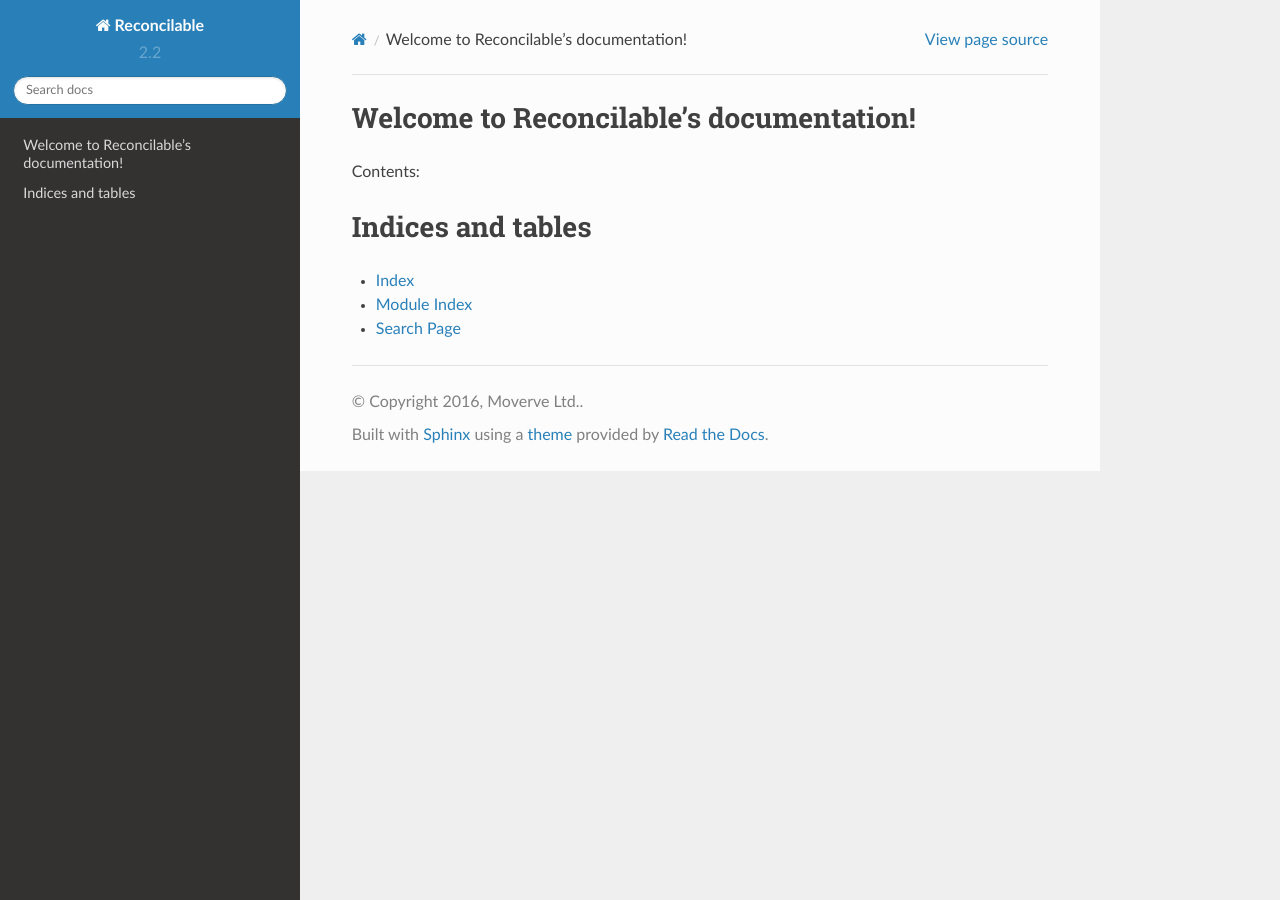
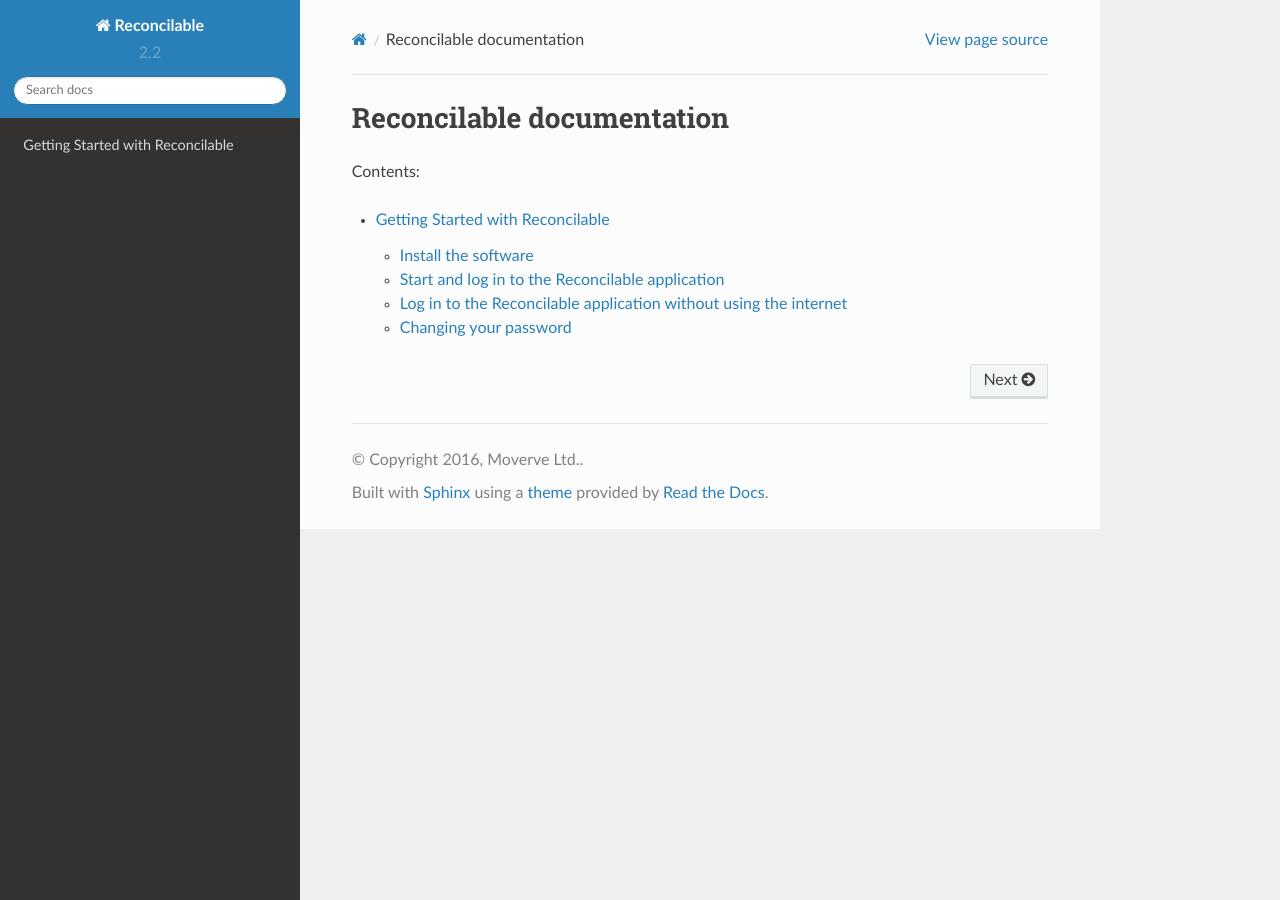
Before and after one commit to jumpalongjim/reconcilable-docs, a Sphinx documentation site: the page built from docs/index.rst, in a window 1280 px wide. Built offline with Sphinx 7.4.7 and the Read the Docs theme 2.0.0, drawn with Linux system fonts in a browser that asks for light colours; some of the changed lines change nothing that is shown.

Commit message:
Added getting started section.

```diff
--- /dev/null
+++ b/docs/getting_started.md
@@ -0,0 +1,35 @@
+## Getting Started with Reconcilable
+
+### Install the software
+1. Navigate to [Reconcilable.com](https://reconcilable.com) in your browser and click the *Log in* link.
+1. Enter your email address and password to access your *Account Details* page.
+1. Click the *Download Reconcilable* button to download the current version of Reconcilable.
+1. Run the downloaded _ReconcilableSetup.exe_ file to install the software to your PC. (As a security precaution, your operating system may have blocked the file from being run without additional user confirmation.)
+1. Once installation has completed, the Reconcilable application will be listed in your Windows Programs menu.
+
+### Start and log in to the Reconcilable application
+You must log in to the application with valid credentials to be able to use it. To log in to the application, use the same credentials that you established at [Reconcilable.com](https://reconcilable.com). Reconcilable will validate your credentials over the internet before you continue.
+
+1. Start the Reconcilable application by clicking on its menu item in the Windows Programs menu.
+1. In the *Log in* box, enter your registered email address and password.
+1. Click *Log in* to start using Reconcilable.
+
+### Log in to the Reconcilable application without using the internet
+You may want to use Reconcilable in circumstances where authorisation over the internet is not possible or practical. In this case, you must obtain a key code that will grant access without needing to use the internet.
+
+1. Navigate to [Reconcilable.com](https://reconcilable.com) in your browser and click the *Log in* link.
+1. Enter your email address and password to access your *Account Details* page.
+1. Your *Key Code* is displayed on your *Account Details* page. Copy it to the Windows Clipboard.
+1. Start Reconcilable from the Windows Programs menu.
+1. In the *Log in* box, click the *Log in by Key Code* link.
+1. In the *Log in with a Key Code* box, enter your registered email address and paste the Key Code into the code field.
+1. Click *Log in* to start using Reconcilable.
+
+### Changing your password
+You can change the password used to access your account at any time.
+
+1. Navigate to [Reconcilable.com](https://reconcilable.com) in your browser and click the *Log in* link.
+1. Click the *Forgot your password* link.
+1. Enter your registered email address and then click the *Reset password* button.
+1. Check your email for the Reset Password email. The email contains a link, which you should click to reach the  will open the *Reset Password* page.
+1. Enter your email address and your new password twice and click *Reset* to complete the password change process.
--- a/docs/index.rst
+++ b/docs/index.rst
@@ -3,19 +3,20 @@
    You can adapt this file completely to your liking, but it should at least
    contain the root `toctree` directive.
 
-Welcome to Reconcilable's documentation!
-========================================
+Reconcilable documentation
+==========================
 
 Contents:
 
 .. toctree::
    :maxdepth: 2
 
+   getting_started
 
+..
+   Indices and tables
+   ==================
 
-Indices and tables
-==================
-
-* :ref:`genindex`
-* :ref:`modindex`
-* :ref:`search`
+   * :ref:`genindex`
+   * :ref:`modindex`
+   * :ref:`search`
```
